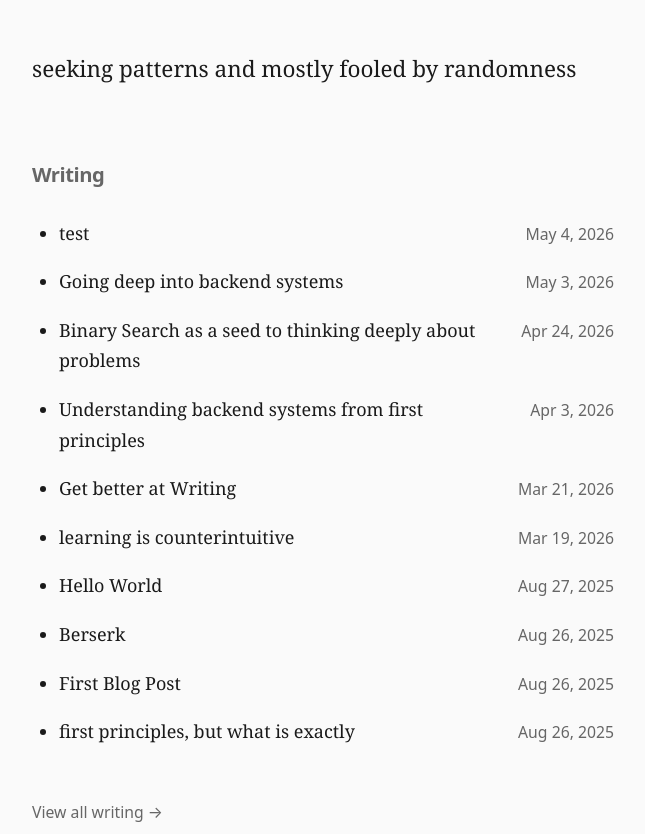
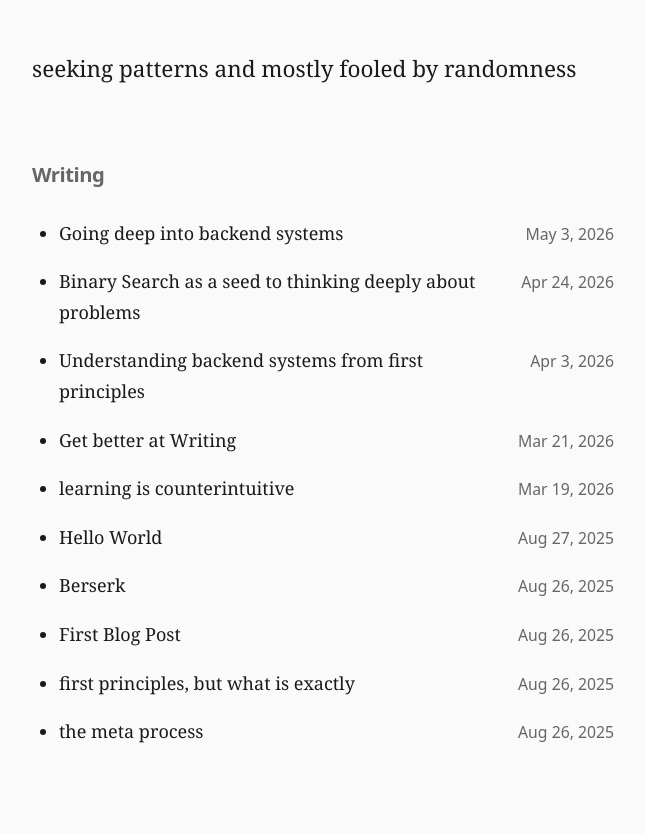
Before and after one commit to ssd-81/ssd-81.github.io, an Astro site: page / in a window 1280 px wide. Shown: the part 107-941 px from the top of the page, without its empty margins (317-962 px from the left). Built offline with nearby package versions, Linux system fonts and the light colour scheme; Astro itself is replaced by a stand-in of ours.

Commit message:
filter cero posts from home page

```diff
--- a/src/pages/index.astro
+++ b/src/pages/index.astro
@@ -4,7 +4,7 @@ import { getCollection, type CollectionEntry } from 'astro:content';
 
 const allPosts: CollectionEntry<'posts'>[] = await getCollection('posts');
 const sortedPosts = allPosts
-  .filter((post: CollectionEntry<'posts'>) => !post.data.draft)
+  .filter((post: CollectionEntry<'posts'>) => !post.data.draft && post.data.label !== 'cero')
   .sort((a: CollectionEntry<'posts'>, b: CollectionEntry<'posts'>) => b.data.date.valueOf() - a.data.date.valueOf());
 
 const latestPosts = sortedPosts.slice(0, 10);
```
